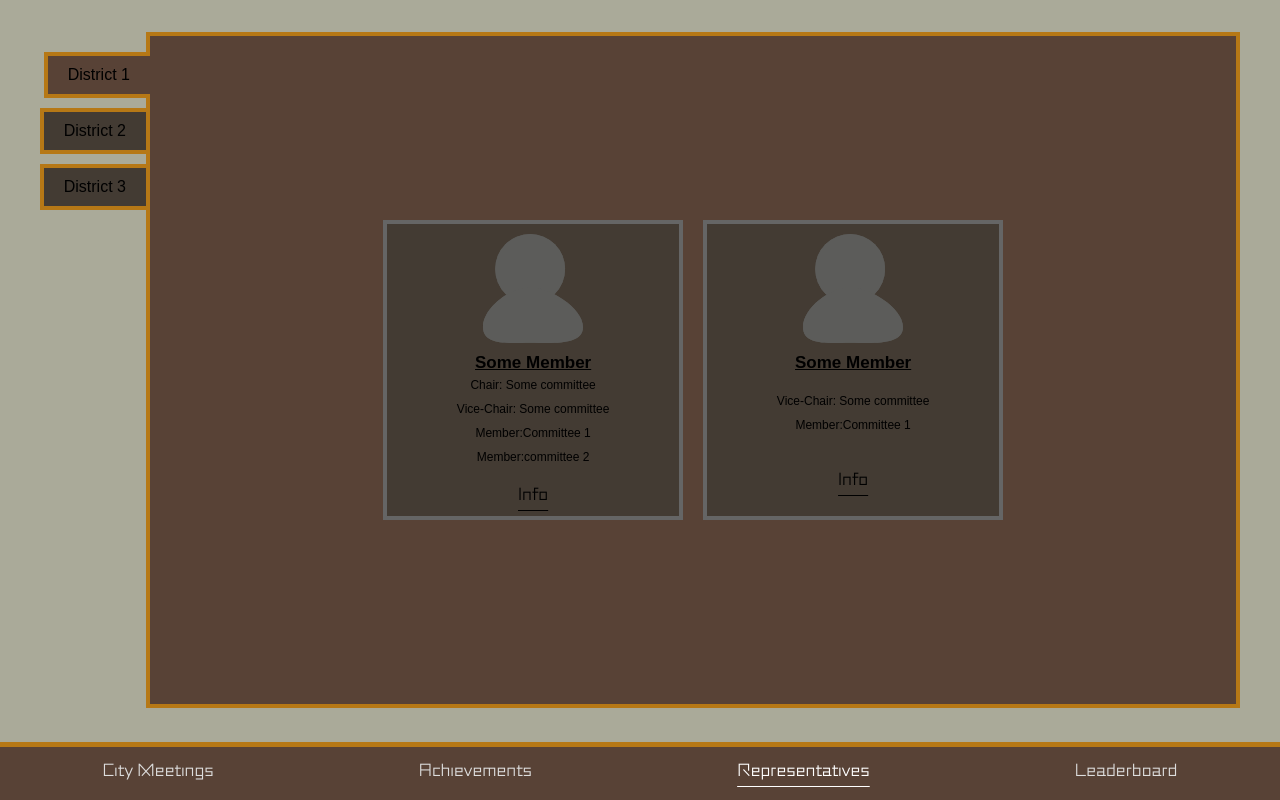
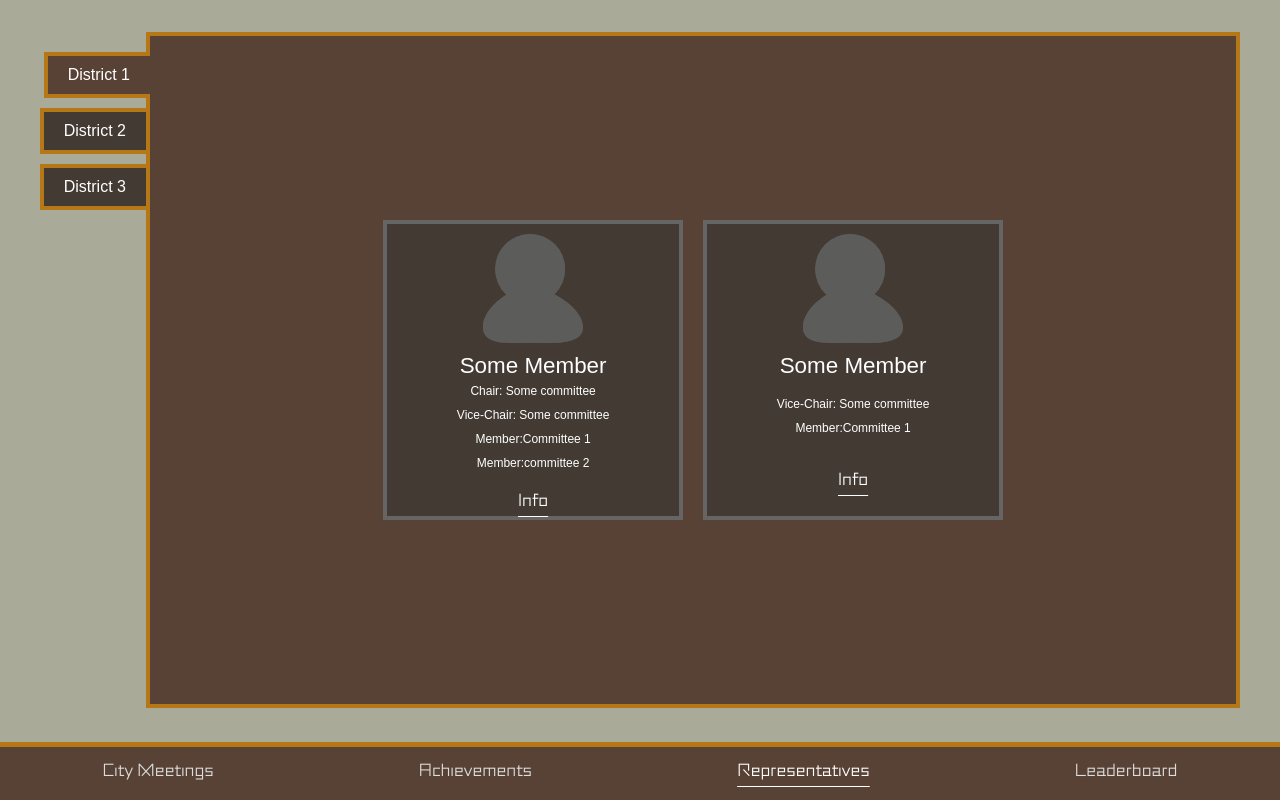
Before and after one commit to FlavorlessQuark/Politiquest, a React (Vite) app in the folder frontend/: page /reps in a window 1280 px wide. Built offline with nearby package versions, Linux system fonts and the light colour scheme.

Commit message:
Style tweaks

```diff
--- a/frontend/src/Profile.tsx
+++ b/frontend/src/Profile.tsx
@@ -27,7 +27,7 @@ const Profile = () => {
           <AchText>Achievements</AchText>
           <AchList>
             {dummyachivments.map((e) => (
-              <AchievementCard data={e} />
+              <AchievementCard key={e.id} data={e} />
             ))}
           </AchList>
         </Achievements>
@@ -76,8 +76,8 @@ const Achievements = styled.div`
 `;
 
 const AchText = styled.div`
-    font-weight: bold;
-    text-decoration: underline;
+  font-size: 1.4rem;
+  font-family: "SynNova";
 `;
 const AchList = styled.div`
     display: flex;
--- a/frontend/src/Reps.tsx
+++ b/frontend/src/Reps.tsx
@@ -86,6 +86,7 @@ const Container = styled.div`
     justify-content: center;
     padding: 2rem 2rem;
     box-sizing: border-box;
+    color: ${p => p.theme.text};
 `;
 
 const RepRect = styled.div`
--- a/frontend/src/components/RepCard.tsx
+++ b/frontend/src/components/RepCard.tsx
@@ -70,12 +70,11 @@ const Text = styled.div`
 
 `;
 const Title = styled.div`
-    font-weight: bold;
-    font-size: 17px;
-    text-decoration: underline;
+    font-weight: 200;
+    font-size: 1.4rem;
 `;
 
-const Info = styled.a<{ $active?: boolean }>`
+const Info = styled.a`
     padding: .5rem 1rem;
     margin-bottom: .5rem;
     display: inline-block;
@@ -83,10 +82,7 @@ const Info = styled.a<{ $active?: boolean }>`
     transition: all .3s ease-in-out;
     font: 1.1rem "SynNova";
     font-weight: 300;
-    color: #000;
-    text-transform: capitalize;
     text-underline-offset: 10px;
-    color: ${(props) => (props.$active ? "#00b8ff" : "black")};
     text-decoration: underline;
         cursor : pointer;
     }
```
